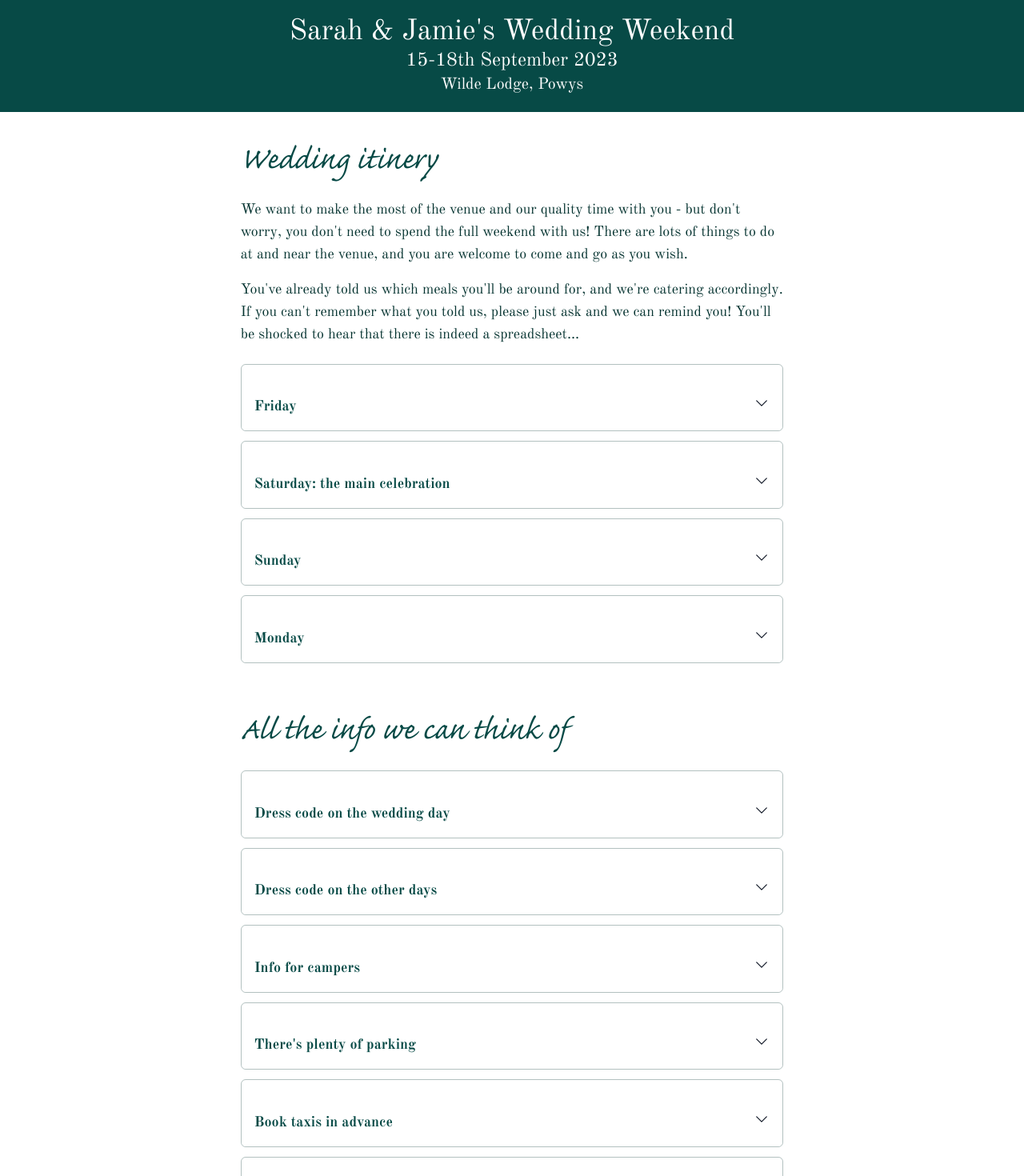
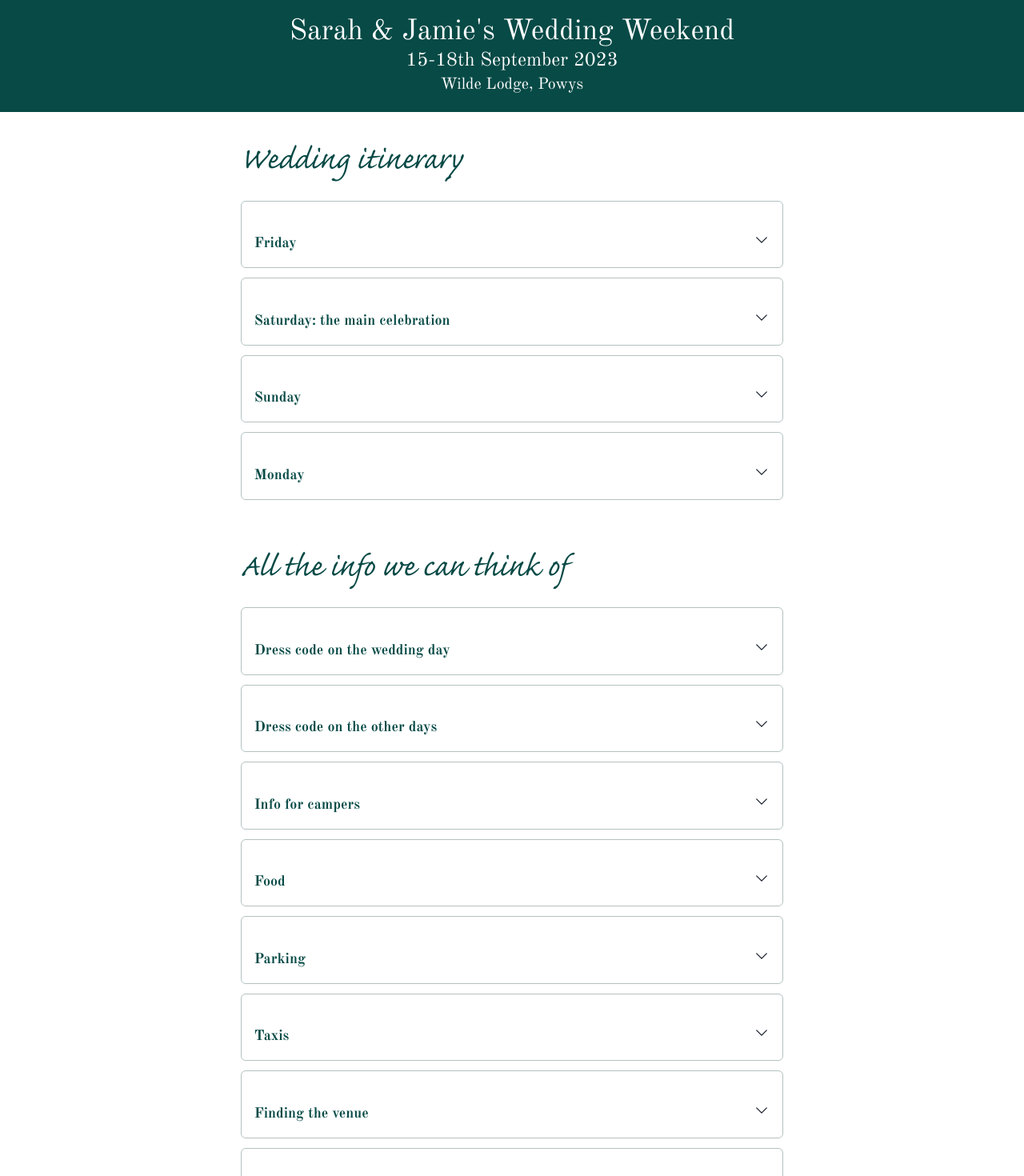
Before and after one commit to Jammooka/wedding, a Vue app: page / in a window 1280 px wide. Shown: the top 1470 px of the page at 80% size. Built offline with nearby package versions, Linux system fonts and the light colour scheme.

Commit message:
final copy tweaks

```diff
--- a/src/App.vue
+++ b/src/App.vue
@@ -4,14 +4,8 @@
         <div class="container max-w-screen-lg mx-auto">
 
             <InfoContainer
-                heading="Wedding itinery"
+                heading="Wedding itinerary"
             >
-                <template #intro>
-                    <p>We want to make the most of the venue and our quality time with you - but don't worry, you don't need to spend the full weekend with us! There are lots of things to do at and near the venue, and you are welcome to come and go as you wish.</p>
-
-                    <p>You've already told us which meals you'll be around for, and we're catering accordingly. If you can't remember what you told us, please just ask and we can remind you! You'll be shocked to hear that there is indeed a spreadsheet...</p>
-                </template>
-
                 <InfoBlock
                     heading="Friday"
                 >
@@ -81,12 +75,19 @@
                     <p>The showers have shower gel in them and we'll provide some emergency toiletries. Bring your usual toiletries and towels. Maybe a backup towel if you plan to swim in the river.</p>
                 </InfoBlock>
                 <InfoBlock
-                    heading="There's plenty of parking"
+                    heading="Food"
+                >
+                    <p>You've already told us which meals you'll be around for, and we're catering accordingly.</p>
+                    <p>If you can't remember what you told us, please just ask and we can remind you! (You'll be shocked to hear that there is indeed a spreadsheet...)</p>
+                    <p>For kids, you should already know if they're having a kid's meal for the main feast. Outside of that, we're not doing anything different to the adult food. Feel free to bring whatever works for you.</p>
+                </InfoBlock>
+                <InfoBlock
+                    heading="Parking"
                 >
                     <p>There's a nice long drive through the fields in front of the venue, and they park the cars along the left of it. Just rock up and you'll be guided in.</p>
                 </InfoBlock>
                 <InfoBlock
-                    heading="Book taxis in advance"
+                    heading="Taxis"
                 >
                     <p>We're told that taxis locally need advance booking, so please <strong>book early</strong> to avoid disappointment.</p>
                     <p>
```
